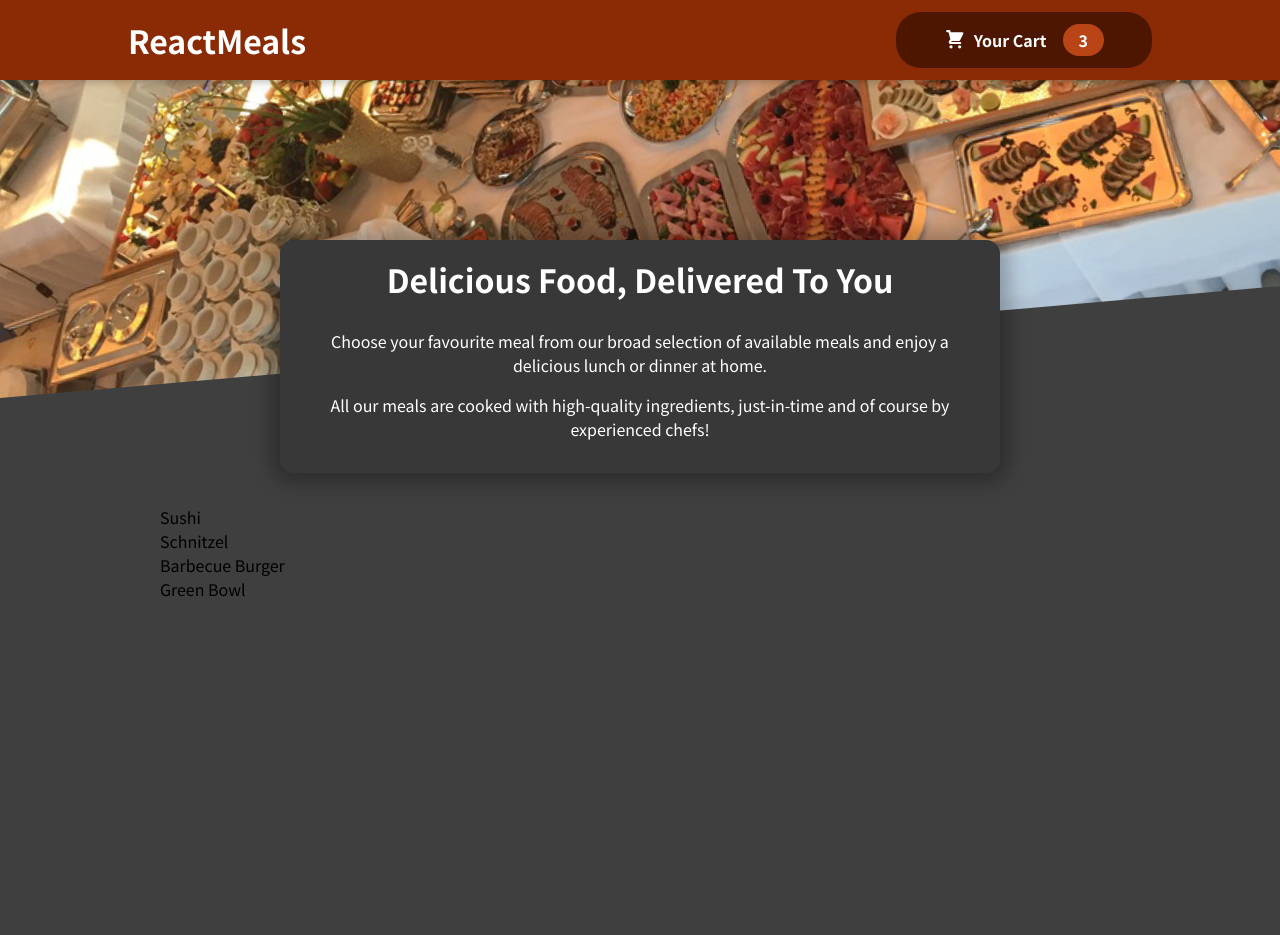
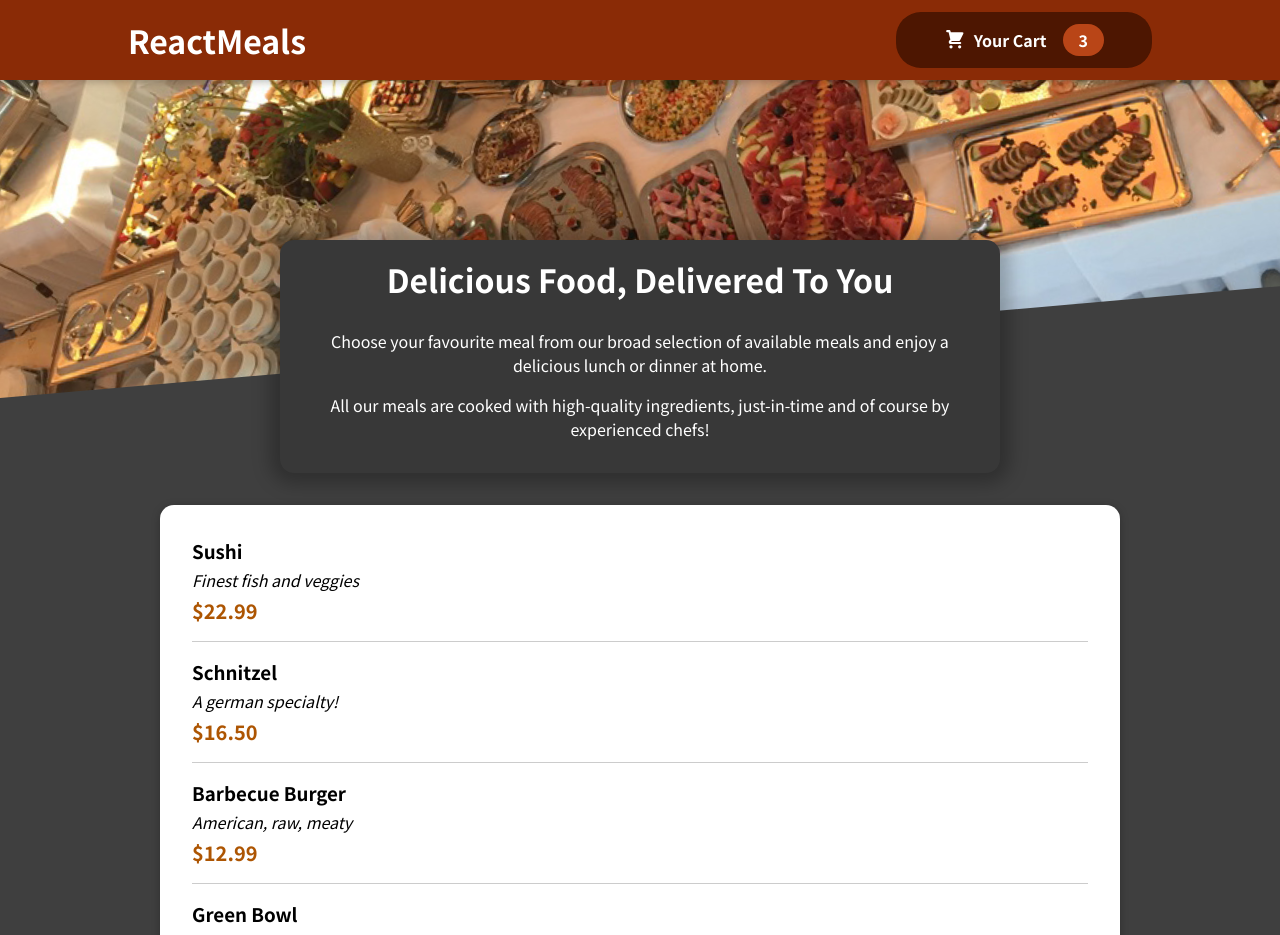
Before and after one commit to ShivangPatel2602/food-order-app, a React (Create React App) app: page / in a window 1280 px wide. Shown: the top 935 px of the page. Before the commit the page ends 800 px from the top, so only its background shows below. Built offline with nearby package versions, Linux system fonts and the light colour scheme.

Commit message:
Added the meal items to the MealItem component

```diff
--- a/src/components/Meals/AvailableMeals.js
+++ b/src/components/Meals/AvailableMeals.js
@@ -1,42 +1,51 @@
+import Card from "../UI/Card";
+import MealItem from "./MealItem/MealItem";
 import classes from "./AvailableMeals.module.css";
 
 const DUMMY_MEALS = [
   {
-        id: 'm1',
-        name: 'Sushi',
-        description: 'Finest fish and veggies',
+    id: "m1",
+    name: "Sushi",
+    description: "Finest fish and veggies",
     price: 22.99,
   },
   {
-        id: 'm2',
-        name: 'Schnitzel',
-        description: 'A german specialty!',
+    id: "m2",
+    name: "Schnitzel",
+    description: "A german specialty!",
     price: 16.5,
   },
   {
-        id: 'm3',
-        name: 'Barbecue Burger',
-        description: 'American, raw, meaty',
+    id: "m3",
+    name: "Barbecue Burger",
+    description: "American, raw, meaty",
     price: 12.99,
   },
   {
-        id: 'm4',
-        name: 'Green Bowl',
-        description: 'Healthy...and green...',
+    id: "m4",
+    name: "Green Bowl",
+    description: "Healthy...and green...",
     price: 18.99,
   },
 ];
 
 const AvailableMeals = () => {
-    const mealsList = DUMMY_MEALS.map(meal => <li>{meal.name}</li>);
+  const mealsList = DUMMY_MEALS.map((meal) => (
+    <MealItem
+      key={meal.id}
+      name={meal.name}
+      description={meal.description}
+      price={meal.price}
+    />
+  ));
 
   return (
     <section className={classes.meals}>
-            <ul>
-                {mealsList}
-            </ul>
+      <Card>
+        <ul>{mealsList}</ul>
+      </Card>
     </section>
-    )
-}
+  );
+};
 
 export default AvailableMeals;
--- /dev/null
+++ b/src/components/Meals/MealItem/MealItem.js
@@ -0,0 +1,17 @@
+import classes from "./MealItem.module.css";
+
+const MealItem = props => {
+    const price = `$${props.price.toFixed(2)}`
+    return (
+        <li className={classes.meal}>
+            <div>
+                <h3>{props.name}</h3>
+                <div className={classes.description}>{props.description}</div>
+                <div className={classes.price}>{price}</div>
+            </div>
+            <div></div>
+        </li>
+    )
+};
+
+export default MealItem;
--- /dev/null
+++ b/src/components/Meals/MealItem/MealItem.module.css
@@ -0,0 +1,22 @@
+.meal {
+    display: flex;
+    justify-content: space-between;
+    margin: 1rem;
+    padding-bottom: 1rem;
+    border-bottom: 1px solid #ccc;
+  }
+
+  .meal h3 {
+    margin: 0 0 0.25rem 0;
+  }
+
+  .description {
+    font-style: italic;
+  }
+
+  .price {
+    margin-top: 0.25rem;
+    font-weight: bold;
+    color: #ad5502;
+    font-size: 1.25rem;
+  }
--- /dev/null
+++ b/src/components/UI/Card.js
@@ -0,0 +1,11 @@
+import classes from "./Card.module.css";
+
+const Card = props => {
+    return (
+        <div className={classes.card}>
+            {props.children}
+        </div>
+    )
+ };
+
+export default Card;
--- /dev/null
+++ b/src/components/UI/Card.module.css
@@ -0,0 +1,6 @@
+.card {
+    padding: 1rem;
+    box-shadow: 0 2px 8px rgba(0, 0, 0, 0.25);
+    border-radius: 14px;
+    background-color: white;
+  }
```
Also changed, not shown: src/components/Meals/MealItem/MealItemForm.js (added). Lines whose indentation alone changed are shown as unchanged.
